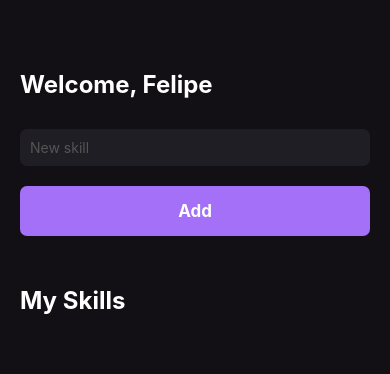
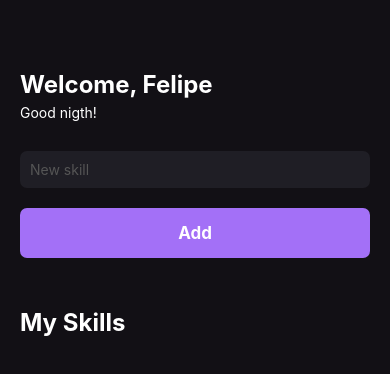
Before and after one commit to lfeliperibeiro/myskills, a React Native app in the folder myskills/: screen / in a window 390 px wide. Shown: the top 374 px of the page. Built offline with nearby package versions, Linux system fonts and the light colour scheme.

Commit message:
feat: create greetings

```diff
--- a/myskills/src/pages/Home.js
+++ b/myskills/src/pages/Home.js
@@ -1,4 +1,4 @@
-import React, {useState} from 'react';
+import React, {useEffect, useState} from 'react';
 import {
   View,
   Text,
@@ -13,12 +13,28 @@
 export function Home() {
   const [newSkill, setNewSkill] = useState('');
   const [mySkills, setMySkills] = useState([]);
+  const [greetting, setGrettings] = useState('');
+
   function handleAddNewSkill() {
     setMySkills(oldState => [...oldState, newSkill]);
   }
+
+  useEffect(() => {
+    const currentHour = new Date().getHours();
+    if (currentHour < 12) {
+      setGrettings('Good morning');
+    } else if (currentHour >= 12 && currentHour < 18) {
+      setGrettings('Good afternoon');
+    } else {
+      setGrettings('Good nigth');
+    }
+  }, []);
+
   return (
     <View style={styles.container}>
       <Text style={styles.title}>Welcome, Felipe</Text>
+      <Text style={styles.greetings}>{greetting}!</Text>
+
       <TextInput
         style={styles.input}
         placeholder={'New skill'}
@@ -55,4 +71,8 @@
     marginTop: 30,
     borderRadius: 7,
   },
+  greetings: {
+    color: '#FFF',
+    marginTop: 5,
+  },
 });
```
